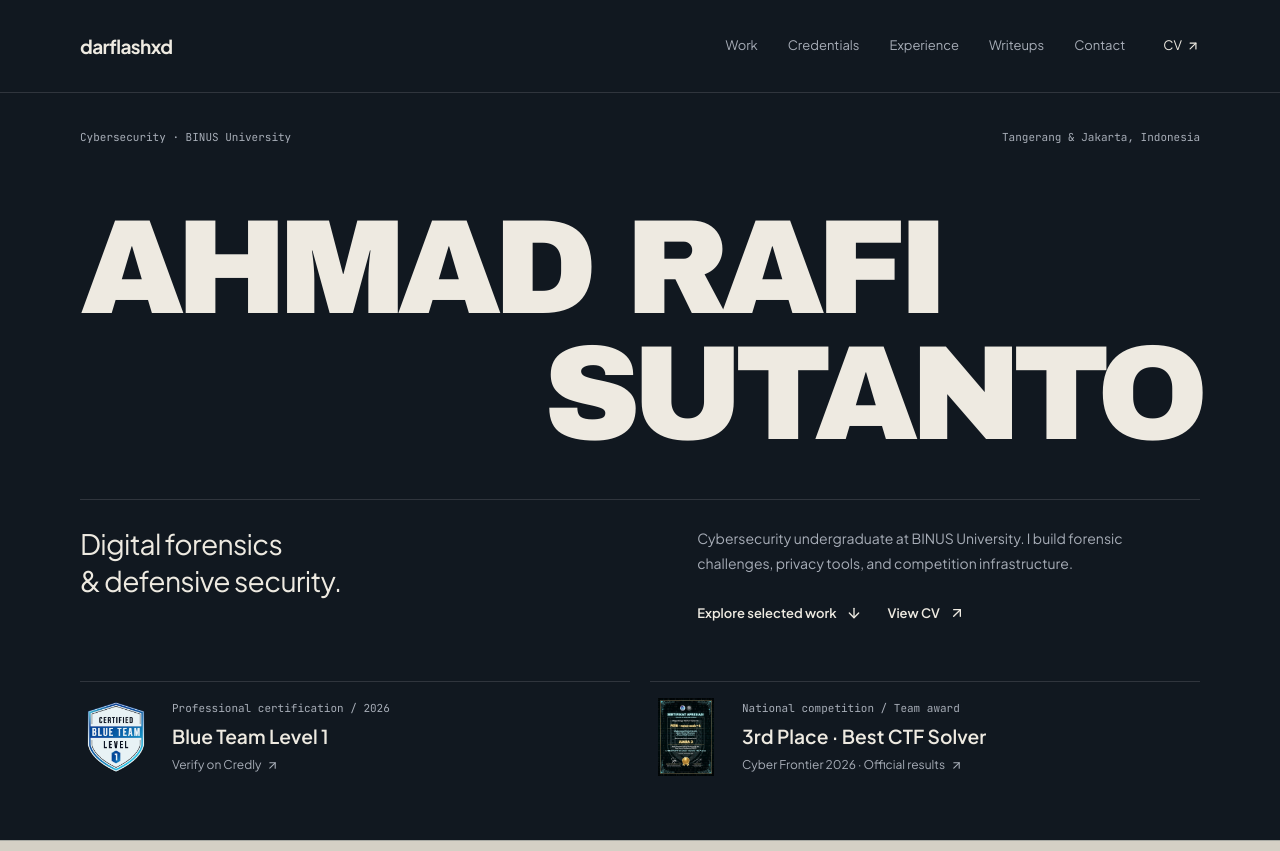
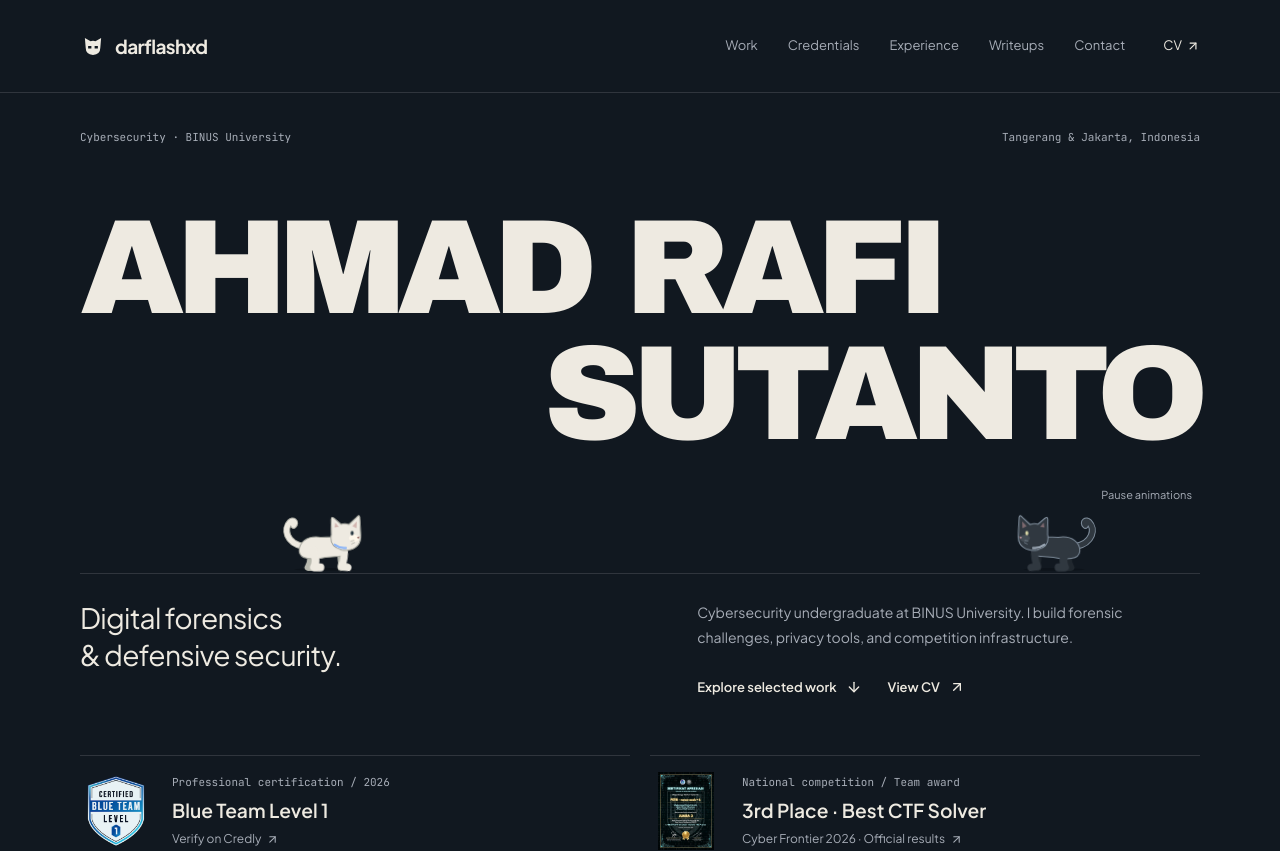
Before and after one commit to darflashxd/portfolio, a Next.js app: page / in a window 1280 px wide. Shown: the top 851 px of the page. Built offline with nearby package versions, Linux system fonts and the light colour scheme.

Commit message:
Add ivory and charcoal roaming cat mascots

```diff
--- a/src/app/page.tsx
+++ b/src/app/page.tsx
@@ -6,6 +6,7 @@ import { work } from "@/data/work";
 import { Navbar } from "@/components/Navbar";
 import { Footer } from "@/components/Footer";
 import { Experience } from "@/components/Experience";
+import { Cat } from "@/components/Cat";
 import { CertificatePreview, ProductPreview } from "@/components/Evidence";
 
 export default function Home() {
@@ -17,6 +18,7 @@ export default function Home() {
     <section className="shell poster-intro" aria-labelledby="intro-title">
       <div className="poster-meta"><p className="eyebrow">Cybersecurity · BINUS University</p><p className="eyebrow">Tangerang &amp; Jakarta, Indonesia</p></div>
       <h1 id="intro-title"><span>AHMAD RAFI</span><span>SUTANTO</span></h1>
+      <Cat />
       <div className="poster-bottom"><p className="poster-role">Digital forensics<br />&amp; defensive security.</p><div><p>Cybersecurity undergraduate at BINUS University. I build forensic challenges, privacy tools, and competition infrastructure.</p><div className="actions"><a className="text-link" href="#work">Explore selected work <ArrowDown size={16} /></a><a className="text-link" href={siteInfo.resumeUrl} target="_blank" rel="noopener noreferrer">View CV <ArrowUpRight size={16} /><span className="sr-only"> (PDF, opens in new tab)</span></a></div></div></div>
       <div className="hero-proof" aria-label="Verified credentials and team awards"><a href={btl1.credentialUrl} target="_blank" rel="noopener noreferrer"><Image className="hero-proof-badge" src="/images/certifications/cert-btl1.png" alt="Blue Team Level 1 badge" width={72} height={72} sizes="72px" /><span className="hero-proof-copy"><span>Professional certification / 2026</span><strong>Blue Team Level 1</strong><small>Verify on Credly <ArrowUpRight size={13} /></small></span><span className="sr-only"> (opens in new tab)</span></a><a href={award.resultsUrl} target="_blank" rel="noopener noreferrer"><Image className="hero-proof-certificate" src="/images/certifications/cyber-frontier-preview.webp" alt="Cyber Frontier 2026 third-place team certificate" width={706} height={1000} sizes="56px" /><span className="hero-proof-copy"><span>National competition / Team award</span><strong>3rd Place · Best CTF Solver</strong><small>Cyber Frontier 2026 · Official results <ArrowUpRight size={13} /></small></span><span className="sr-only"> (opens in new tab)</span></a></div>
     </section>
--- /dev/null
+++ b/src/components/Cat.tsx
@@ -0,0 +1,55 @@
+"use client";
+
+import { useEffect, useRef, useState } from "react";
+import "./cat.css";
+
+export function CatMark() {
+  return <svg width="26" height="26" viewBox="0 0 32 32" aria-hidden="true"><path fill="currentColor" d="M6 6 13 10Q16 9 19 10L26 6 25 18Q25 26 16 27 7 26 7 18Z" /><path fill="var(--background)" d="M10 16h4v3h-4zm8 0h4v3h-4z" /></svg>;
+}
+
+function CatDrawing() {
+  return <svg viewBox="0 0 140 100" width="140" height="100" aria-hidden="true">
+    <ellipse cx="70" cy="94" rx="43" ry="2" fill="#000" opacity=".18" />
+    <g className="cat-figure" strokeLinecap="round" strokeLinejoin="round">
+      <path className="cat-tail" d="M100 62C125 57 128 37 119 28C115 24 110 28 114 32" fill="none" stroke="var(--cat-edge)" strokeWidth="10" />
+      <path className="cat-tail" d="M100 62C125 57 128 37 119 28C115 24 110 28 114 32" fill="none" stroke="var(--cat-coat)" strokeWidth="7" />
+      <path className="cat-leg far" d="M51 66Q48 78 52 91L43 91" fill="none" stroke="var(--cat-shade)" strokeWidth="9" />
+      <path className="cat-leg far back" d="M93 66Q87 81 94 91L84 91" fill="none" stroke="var(--cat-shade)" strokeWidth="10" />
+      <path d="M39 56C47 46 62 49 76 49C96 46 107 57 106 69C105 80 88 81 69 77L43 75Z" fill="var(--cat-coat)" stroke="var(--cat-edge)" strokeWidth="1.5" />
+      <path className="cat-leg near" d="M43 67Q40 79 43 91L34 91" fill="none" stroke="var(--cat-coat)" strokeWidth="10" />
+      <path className="cat-leg near back" d="M87 68Q80 80 85 91L76 91" fill="none" stroke="var(--cat-coat)" strokeWidth="11" />
+      <g className="cat-head">
+        <path d="M20 45L22 20Q23 16 27 21L37 31Q43 29 48 31L58 23Q62 20 62 25L61 46Q64 63 46 67C31 69 18 61 20 45Z" fill="var(--cat-coat)" stroke="var(--cat-edge)" strokeWidth="1.5" />
+        <path d="M26 26 32 33 26 36M56 29 51 35 57 36" fill="var(--cat-ear)" />
+        <ellipse cx="29" cy="50" rx="7" ry="5" fill="var(--cat-muzzle)" />
+        <ellipse className="cat-eye" cx="32" cy="43" rx="2.1" ry="3.1" fill="var(--cat-eye)" />
+        <path d="m21 47 4 1-2 3Z" fill="var(--cat-nose)" />
+        <path d="m29 53 4 1m-5 2 4 2" stroke="var(--cat-edge)" strokeWidth="1" />
+        <path d="M40 64Q49 65 56 60" stroke="var(--cat-collar)" strokeWidth="3" fill="none" />
+      </g>
+    </g>
+  </svg>;
+}
+
+export function Cat() {
+  const [paused, setPaused] = useState(false);
+  const [inactive, setInactive] = useState(true);
+  const [reduced, setReduced] = useState(false);
+  const area = useRef<HTMLDivElement>(null);
+  useEffect(() => {
+    const media = matchMedia("(prefers-reduced-motion: reduce)");
+    let inView = false;
+    const update = () => { setReduced(media.matches); setInactive(document.hidden || !inView); };
+    const observer = new IntersectionObserver(([entry]) => { inView = entry.isIntersecting; update(); });
+    if (area.current) observer.observe(area.current);
+    update();
+    media.addEventListener("change", update);
+    document.addEventListener("visibilitychange", update);
+    return () => { observer.disconnect(); media.removeEventListener("change", update); document.removeEventListener("visibilitychange", update); };
+  }, []);
+  return <div ref={area} className="cat-stage" data-paused={paused || inactive || reduced}>
+    <div className="cat-lane ivory" aria-hidden="true"><div className="cat-traveler"><div className="cat-facing"><CatDrawing /></div></div></div>
+    <div className="cat-lane charcoal" aria-hidden="true"><div className="cat-traveler"><div className="cat-facing"><CatDrawing /></div></div></div>
+    {!reduced && <button className="cat-pause" type="button" aria-pressed={paused} onClick={() => setPaused(!paused)}>{paused ? "Resume animations" : "Pause animations"}</button>}
+  </div>;
+}
--- a/src/components/Navbar.tsx
+++ b/src/components/Navbar.tsx
@@ -3,6 +3,7 @@
 import { useEffect, useRef, useState } from "react";
 import { ArrowUpRight, Menu, X } from "lucide-react";
 import Link from "next/link";
+import { CatMark } from "@/components/Cat";
 import { portfolioData } from "@/data/portfolioData";
 
 export function Navbar() {
@@ -24,7 +25,7 @@ export function Navbar() {
   return (
     <header className="site-header" onKeyDown={event => { if (event.key === "Escape" && open) { setOpen(false); toggle.current?.focus(); } }}>
       <div className="shell header-inner">
-        <Link className="brand" href="/">darflashxd</Link>
+        <Link className="brand" href="/" style={{ display: "inline-flex", alignItems: "center", gap: 9 }}><CatMark />darflashxd</Link>
         <button ref={toggle} className="nav-toggle" type="button" aria-expanded={open} aria-controls="main-nav" aria-label={open ? "Close navigation" : "Open navigation"} onClick={() => setOpen(!open)}>{open ? <X size={20} /> : <Menu size={20} />} Menu</button>
         <nav id="main-nav" data-open={open} aria-label="Main navigation" onClick={() => setOpen(false)}>
           {[["work", "Work"], ["credentials", "Credentials"], ["experience", "Experience"], ["writing", "Writeups"], ["contact", "Contact"]].map(([id, label]) => <Link key={id} href={`/#${id}`} aria-current={active === id ? "location" : undefined}>{label}</Link>)}
--- /dev/null
+++ b/src/components/cat.css
@@ -0,0 +1,23 @@
+/* Two quiet companions: independent bounded lanes, readable silhouettes,
+   automatic walking and rests; no text overlap or click-to-play behavior. */
+.cat-stage { position: relative; height: 94px; margin-top: -20px; }
+.cat-lane { position: absolute; width: 38%; max-width: 310px; bottom: -5px; height: 80px; pointer-events: none; --cat-speed: 18s; --cat-coat: #eeeae1; --cat-edge: #a5a69e; --cat-shade: #b7b8ae; --cat-ear: #d3b6b0; --cat-muzzle: #fff8ec; --cat-eye: #263640; --cat-nose: #966b66; --cat-collar: #8ab4f8; }
+.cat-lane.ivory { left: 3%; }
+.cat-lane.charcoal { right: 3%; --cat-speed: 23s; --cat-coat: #303840; --cat-edge: #7d8b99; --cat-shade: #20272e; --cat-ear: #7c686e; --cat-muzzle: #454d55; --cat-eye: #d9d6a5; --cat-nose: #bc929b; --cat-collar: #9ba7b4; }
+.cat-traveler { width: 100px; height: 80px; position: absolute; left: 0; animation: cat-roam var(--cat-speed) linear infinite; }
+.cat-facing { animation: cat-turn var(--cat-speed) steps(1,end) infinite; }
+.charcoal .cat-traveler,.charcoal .cat-facing { animation-delay: -8s; }
+.cat-lane svg { display: block; width: 100px; height: 80px; overflow: visible; }
+.cat-leg { transform-box: fill-box; transform-origin: 50% 0; animation: cat-gait 850ms ease-in-out infinite alternate; }
+.cat-leg.far { animation-direction: alternate-reverse; }
+.cat-leg.back { animation-delay: -280ms; }
+.cat-head { transform-box: fill-box; transform-origin: center; animation: cat-nod 1700ms ease-in-out infinite alternate; }
+.cat-pause { position: absolute; top: 0; right: 0; min-height: 32px; padding: 6px 8px; color: var(--muted); background: transparent; font-size: 11px; cursor: pointer; }
+.cat-pause:hover { color: var(--foreground); }
+.cat-stage[data-paused="true"] * { animation-play-state: paused !important; }
+@keyframes cat-roam { 0%,100% { left: 0; } 50% { left: calc(100% - 100px); } }
+@keyframes cat-turn { 0% { transform: scaleX(-1); } 50% { transform: scaleX(1); } }
+@keyframes cat-gait { from { transform: rotate(-10deg); } to { transform: rotate(10deg); } }
+@keyframes cat-nod { from { transform: rotate(-2deg); } to { transform: rotate(2deg); } }
+@media(max-width:700px) { .cat-stage { height: 80px; margin-top: -10px; } .cat-lane { width: 45%; height: 64px; bottom: -4px; } .cat-lane.ivory { left: 0; } .cat-lane.charcoal { right: 0; } .cat-traveler,.cat-lane svg { width: 80px; height: 64px; } @keyframes cat-roam { 0%,100% { left: 0; } 50% { left: calc(100% - 80px); } } }
+@media(prefers-reduced-motion:reduce) { .cat-stage * { animation: none !important; transition: none !important; } .cat-lane.charcoal .cat-traveler { left: auto; right: 0; } .cat-pause { display: none; } }
```
Also changed, not shown: 1 other file (tests, documents, lock files or other folders).
